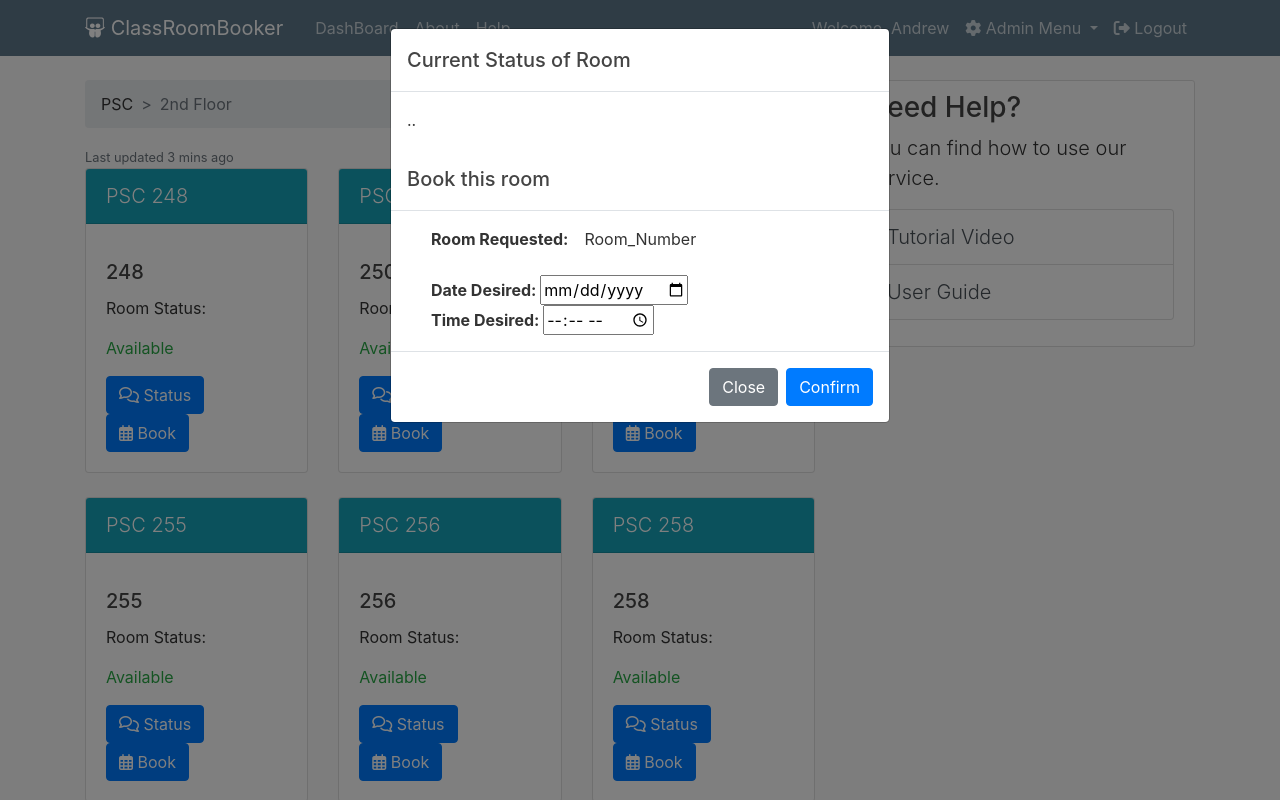
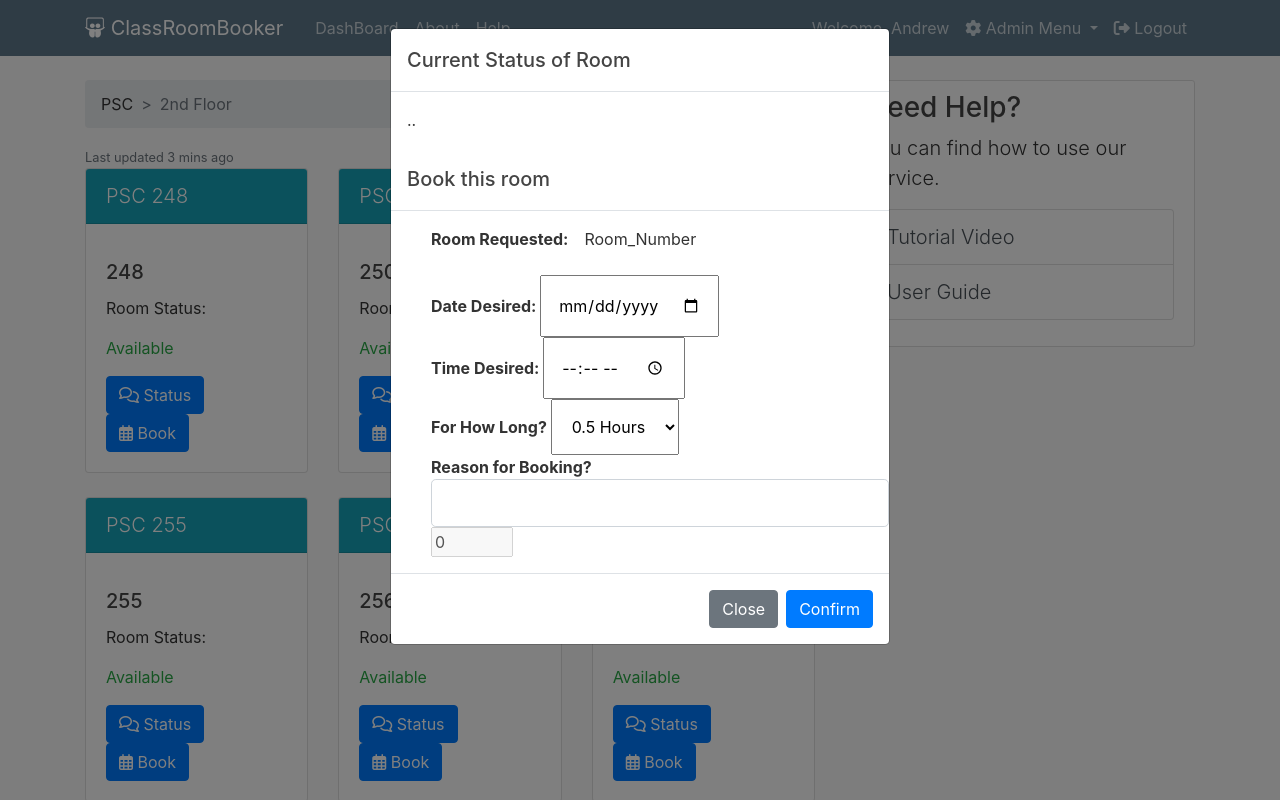
Before and after one commit to RoaringPigeon/Capstone-Project, a Flask app: page /home in a window 1280 px wide, after a click on "Book". Run offline with Flask 2, Linux system fonts and the light colour scheme; a user stored in the database is signed in; data comes from the database, SQL or seed files in the repository; both versions use the stored data as it was after the commit; some libraries are stand-ins or nearby versions.

Commit message:
Finished the features for the Requests.

```diff
--- a/crb/forms.py
+++ b/crb/forms.py
@@ -1,7 +1,8 @@
 from flask_wtf import FlaskForm
 from flask_wtf.file import FileField, FileAllowed
 from flask_login import current_user
-from wtforms import StringField, PasswordField, SubmitField, TextAreaField, HiddenField, RadioField
+from wtforms import (StringField, PasswordField, SubmitField, TextAreaField, HiddenField, RadioField,
+SelectField, TextField, StringField)
 from wtforms.fields.html5 import DateField, TimeField
 from wtforms.validators import DataRequired, Length, Email, EqualTo, ValidationError
 from crb.models import User
@@ -52,6 +53,12 @@ class BookForm(FlaskForm):
     time = HiddenField('timePicked')
     timeSelect = TimeField('Time Desired', format="%H:%M", validators= [DataRequired()])
     dateSelect = DateField('Date Desired', format='%Y-%m-%d', validators = [DataRequired()])
+    duration = SelectField('Programming Language',
+        choices=[('0.5', '0.5 Hours'), ('1', '1 Hour'), ('1.5', '1.5 Hours'), ('2', '2 Hours')],
+        validators=[DataRequired()]
+    )
+    reason = StringField('Reason for Booking', validators =
+        [DataRequired(), Length(max=60)])
 
 class ApproveForm(FlaskForm):
     roomNumber = HiddenField('Room_Number')
--- a/crb/models.py
+++ b/crb/models.py
@@ -46,6 +46,8 @@ class Request(db.Model):
     requestedRoom = db.Column(db.Integer, db.ForeignKey('class_room.id'), nullable=False) # class_room
     date = db.Column(db.String(10), unique=False, nullable=False)
     time = db.Column(db.Time, unique=False, nullable=False)
+    duration = db.Column(db.String, unique=False, nullable=False)
+    reason = db.Column(db.String, unique=False, nullable=False)
     pending = db.Column(db.Boolean, unique=False, default=True)
     approved = db.Column(db.Boolean, unique=False, default=False)
 
--- a/crb/routes.py
+++ b/crb/routes.py
@@ -46,9 +46,12 @@ def home():
         r = ClassRoom.query.filter_by(roomNumber=n).first()
         d = form.dateSelect.data
         t = form.timeSelect.data
+        dur = form.duration.data
+        reason = form.reason.data
         if r.availability == True:
             r.pending = True
-            request1 = Request(requestingUser = current_user.id, requestedRoom = r.id, date = d, time = t)
+            request1 = Request(requestingUser = current_user.id, requestedRoom = r.id, date = d,
+                time = t, duration = dur, reason=reason)
             db.session.add(request1)
             flash(f'Request for room {n} has been sent.', 'success')
         else:
--- a/crb/static/js/Admin_Functions.js
+++ b/crb/static/js/Admin_Functions.js
@@ -16,6 +16,10 @@ $( document ).ready(function() {
             document.getElementById("date-format").innerHTML = date[1].toString() + "/" + date[2].toString() + "/" + date[0];
             let time = document.getElementById("time-desired-" + currentRequest).value.toString().split(":");
             document.getElementById("time-format").innerHTML = time[0].toString() + ":" + time[1].toString();
+            let duration = document.getElementById("duration-desired-" + currentRequest).value.toString();
+            document.getElementById("duration-format").innerHTML = duration + " hours.";
+            let reason = document.getElementById("reason-booked-" + currentRequest).value.toString();
+            document.getElementById("reason-format").innerHTML = reason.toString();
         });
     }
 
--- a/crb/static/js/Modal_Functions.js
+++ b/crb/static/js/Modal_Functions.js
@@ -1,5 +1,6 @@
 var active = "";
 var rn = ""
+var last;
 var btns = document.getElementsByClassName("book-btn");
 for (i = 0; i < btns.length; i++){
     addHoverHandler(btns[i]);
@@ -9,6 +10,7 @@ function addHoverHandler(element) {
     element.addEventListener("mouseover", function () {
         let currentID = element.id;
         active = currentID.toString().replace("PSC_", "");
+        last = active;
         let status = document.getElementById("room_status_" + active).value.toString();
         let pending = document.getElementById("room_pending_" + active).value.toString();
         if (status == "False"){
@@ -27,3 +29,27 @@ function addHoverHandler(element) {
 
     });
 }
+
+function textCounter(field,field2,maxlimit)
+{
+ var countfield = document.getElementById(field2);
+ if ( field.value.length > maxlimit ) {
+  field.value = field.value.substring( 0, maxlimit );
+  return false;
+ } else {
+  countfield.value = maxlimit - field.value.length;
+ }
+}
+
+$("#reasonMessage").bind('input propertychange', function () {textCounter(this,'counter',60);})
+
+$(document).ready(function() {
+    if (formErrors) {
+        document.getElementsByClassName("modal-form-label")[0].innerHTML = "PSC_" + roomError;
+        document.getElementsByClassName("modal-form-roomNumber")[0].value = roomError;
+        //It is too dificult to be worth it to also update the current-booking-status.
+        //When the page reloads, it passes ".." (default value) to the variable that is passed here.
+        //I could work around this by adding a hidden tag to the WT Form, but I'm going to work on other issues first.
+        $('#roombooking').modal('show');
+    }
+});
--- a/crb/templates/admin.html
+++ b/crb/templates/admin.html
@@ -11,6 +11,8 @@
                 <b class="article-content">{{ request.requested.roomNumber }}</b>
                 <input type="hidden" id="date-desired-{{ request.id }}" value="{{ request.date }}">
                 <input type="hidden" id="time-desired-{{ request.id }}" value="{{ request.time }}">
+                <input type="hidden" id="duration-desired-{{ request.id }}" value="{{ request.duration }}">
+                <input type="hidden" id="reason-booked-{{ request.id }}" value="{{ request.reason }}">
 
                 <a href="#" class="btn btn-primary approve-btn" id="PSC_{{ request.requested.roomNumber }}-{{ request.id }}" data-toggle="modal" data-target="#roombooking"><img
                     src="{{ url_for('static', filename='chat_bubble_white_24dp.png') }}">
@@ -35,6 +37,8 @@
                         <ul style="list-style-type:none">
                             <li><b>Date Requested: </b><div id="date-format">{{ request.date }}</div></li>
                             <li><b>Time Requested: </b><div id="time-format">{{ request.time }}</div></li>
+                            <li><b>Duration Requested: </b><div id="duration-format">{{ request.duration }} hours.</div></li>
+                            <li><b>Reason Requested: </b><div id="reason-format">{{ request.reason }}</div></li>
                         </ul>
                     </div>
                     <!-- Menu: Room Booking -->
--- a/crb/templates/home.html
+++ b/crb/templates/home.html
@@ -152,7 +152,7 @@
                 <div class="modal-header">
                     <h5 class="modal-title" id="roombookingLabel">Current Status of Room</h5>
                 </div>
-                <div class="modal-body current-booking-status">
+                <div class="modal-body current-booking-status" id="current-booking-status">
                     ..
                 </div>
                 <!-- Menu: Room Booking -->
@@ -162,9 +162,30 @@
                 <ul style="list-style-type: none">
                     <li><b>Room Requested:</b>{{ form.roomNumber.label(class="modal-body modal-form-label") }}
                         {{ form.roomNumber(class="modal-body modal-form-roomNumber", value="") }}</li>
-                    <li><b>Date Desired:   </b>{{ form.dateSelect(id="datePicker") }}</li>
-                    <li><b>Time Desired:   </b>{{ form.timeSelect(id="timePicker") }}</li>
+                    <li><b>Date Desired:   </b>{{ form.dateSelect(class="modal-body", id="datePicker") }}</li>
+                    <li><b>Time Desired:   </b>{{ form.timeSelect(class="modal-body", id="timePicker") }}</li>
+                    <li><b>For How Long?   </b>{{ form.duration(class="modal-body", id="durationPicker") }}</li>
+                    <li><b>Reason for Booking?</b>
+                    {% if form.reason.errors %}
+                     {{ form.reason(class="form-control form-control-lg is-invalid", id="reasonMessage") }}
+                     <input disabled  maxlength="3" size="3" value="0" id="counter">
+                     <div class="invalid-feedback">
+                         {% for error in form.reason.errors %}
+                            <span>{{ error }}</span>
+                         {% endfor %}
+                     </div>
+                     {% else %}
+                        {{ form.reason(class="form-control form-control-lg", id="reasonMessage") }}
+                        <input disabled  maxlength="3" size="3" value="0" id="counter">
+                    {% endif %}</li>
                 </ul>
+                <script>
+                    var formErrors = {% if form.errors %}true{% else %} false{% endif %};
+                    var roomError = {{ form.roomNumber.data }};
+                        //It is too dificult to be worth it to also update the current-booking-status.
+                        //When the page reloads, it passes ".." (default value) to the variable that is passed here.
+                        //I could work around this by adding a hidden tag to the WT Form, but I'm going to work on other issues first.
+                </script>
 
                 <div class="modal-footer">
                     <button type="button" class="btn btn-secondary" data-dismiss="modal">Close</button>
```
Also changed, not shown: crb/site.db.
